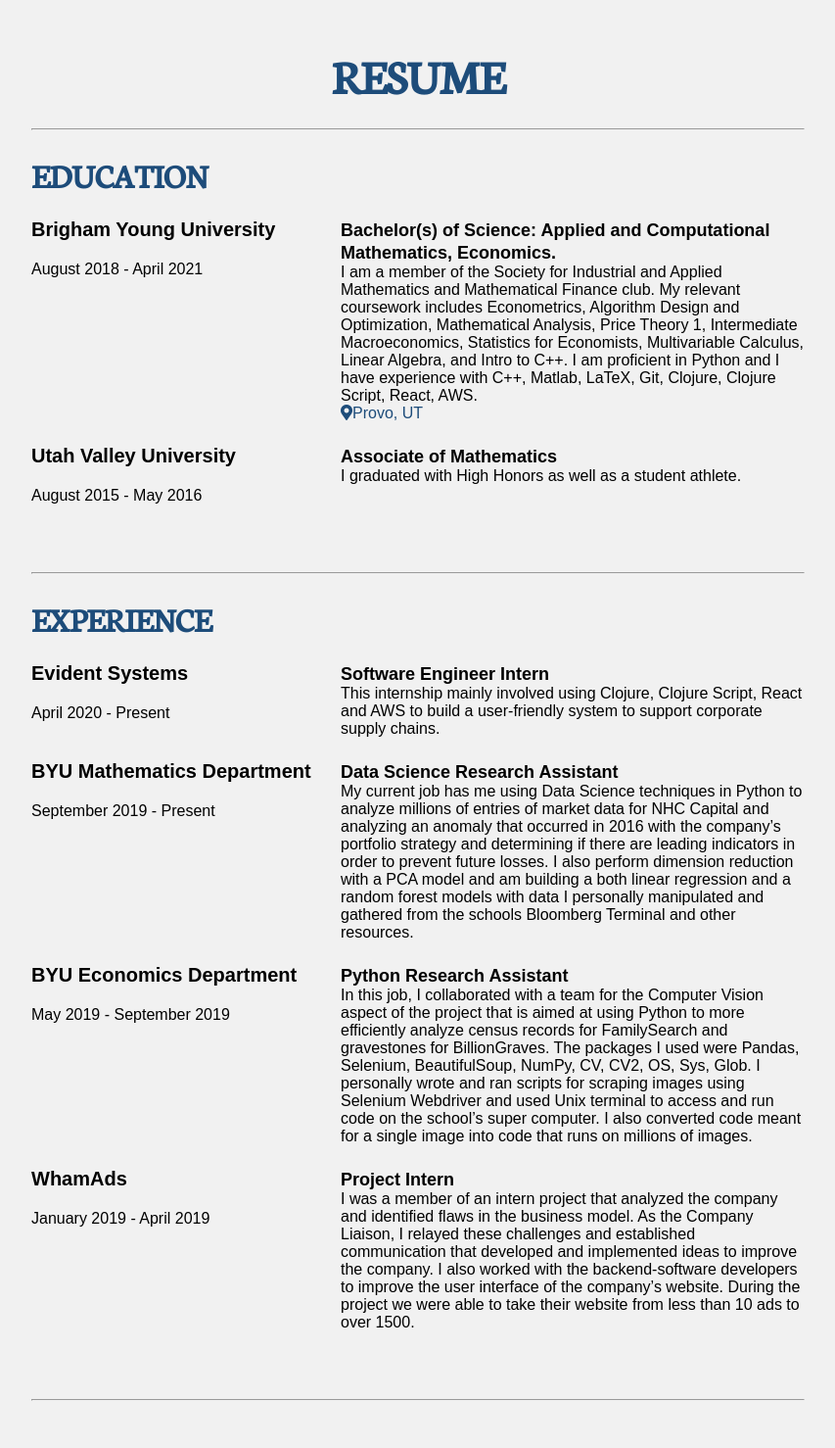
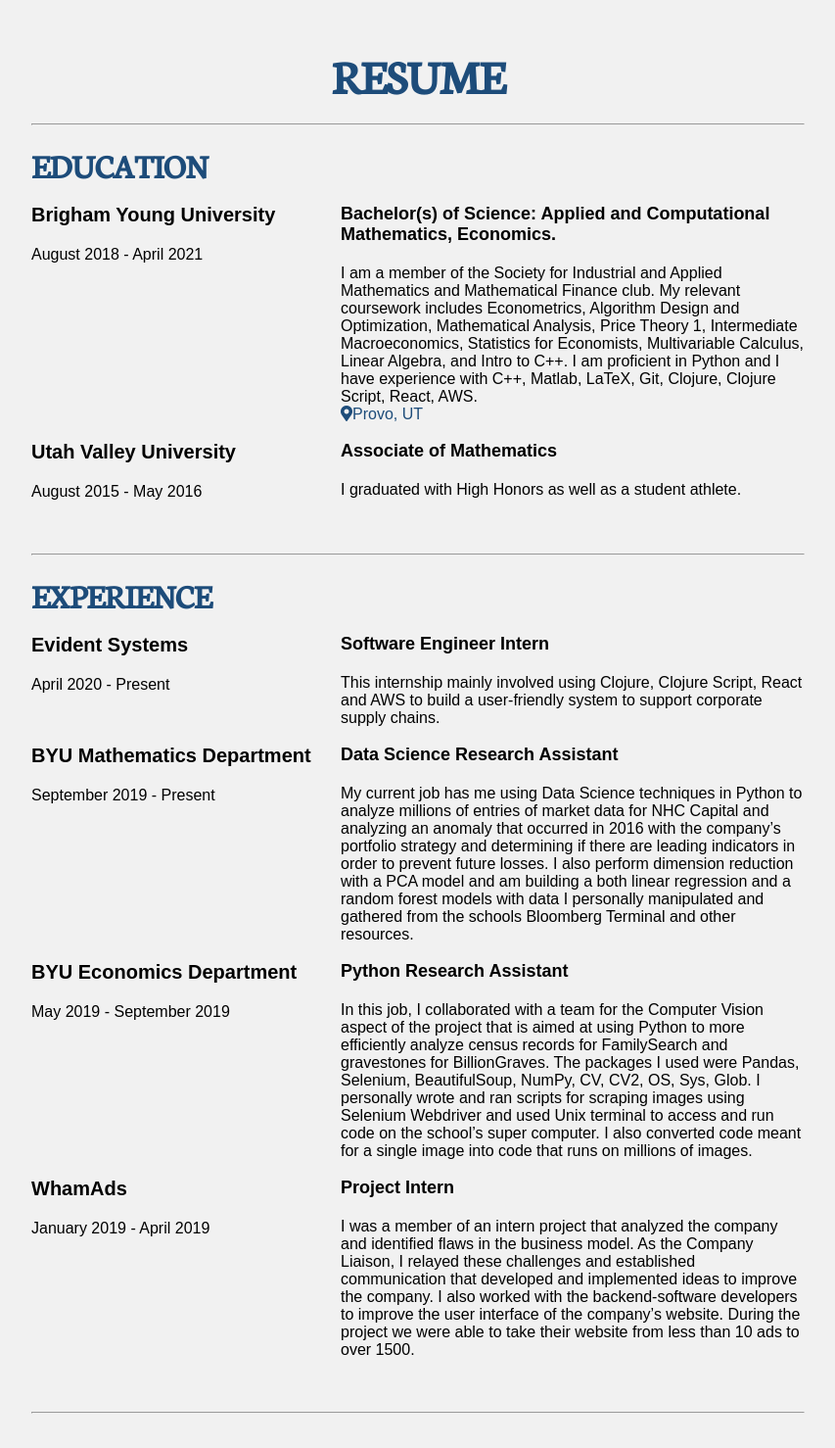
Before and after one commit to layniecalderwood/coryrhunter.com, a Jekyll site: the page built from index.md, in a window 1280 px wide. Shown: the part 700-2178 px from the top of the page at 98% size, without its empty margins (213-1066 px from the left). Built offline with Jekyll 4.4.1, drawn with Linux system fonts in a browser that asks for light colours; nearby versions of some CDN libraries; our own code applies the rules of GitHub Pages for plain Markdown files; grey boxes are pictures that could not be loaded.

Commit message:
ye ye ye

```diff
--- a/_layouts/default.html
+++ b/_layouts/default.html
@@ -51,11 +51,7 @@ p {
   font-family: 'Montserrat', Arial, sans-serif;
   font-size: 16px;
   color: black;
-}
-
-div {
-  font-family: 'Montserrat', Arial, sans-serif;
-  font-size: 20px;
+  margin-top: 20px;
 }
 
 @keyframes fadein {
```
